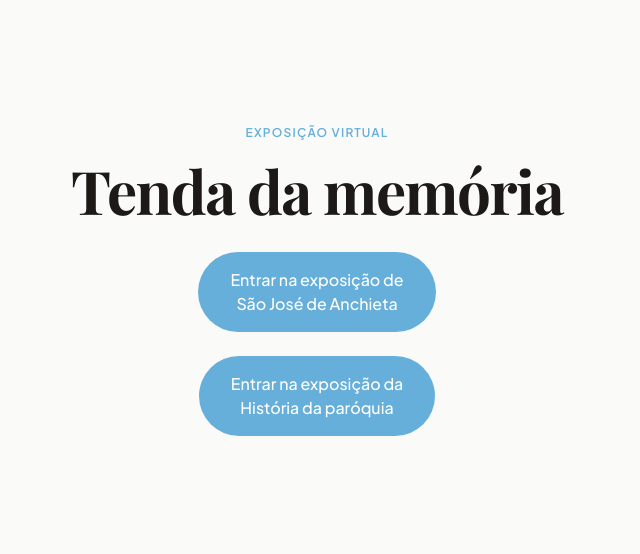
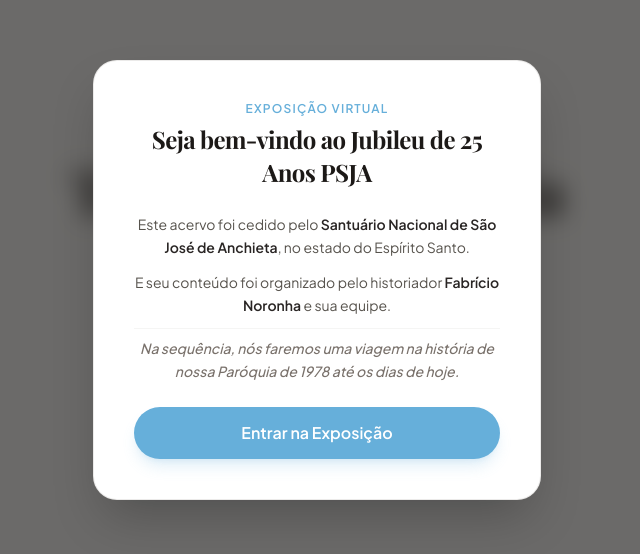
Before and after one commit to Felipe-Monte/exposicao, a Next.js app: page / in a window 1280 px wide. Shown: the part 120-674 px from the top of the page, without its empty margins (323-963 px from the left). Built offline with nearby package versions, Linux system fonts and the light colour scheme; a web font is replaced by a local one.

Commit message:
feat: modal bem vindo

```diff
--- /dev/null
+++ b/app/components/WelcomeModal.tsx
@@ -0,0 +1,60 @@
+'use client';
+
+interface WelcomeModalProps {
+  isOpen: boolean;
+  onClose: () => void;
+}
+
+export default function WelcomeModal({ isOpen, onClose }: WelcomeModalProps) {
+  if (!isOpen) return null;
+
+  return (
+    <div className="fixed inset-0 bg-stone-950/60 backdrop-blur-md z-50 flex items-center justify-center p-4 transition-all duration-300 animate-in fade-in">
+      <div
+        className="bg-white p-8 md:p-10 rounded-3xl shadow-2xl max-w-md w-full border border-stone-200/80 flex flex-col items-center text-center gap-6 relative overflow-hidden animate-in zoom-in-95 duration-300"
+        onClick={(e) => e.stopPropagation()}
+      >
+        {/* Text Contents */}
+        <div className="space-y-4">
+          <div className="space-y-1.5">
+            <span className="block text-xs uppercase tracking-widest text-[#66AFDA] font-semibold font-sans">
+              Exposição Virtual
+            </span>
+            <h2 className="font-serif text-2xl font-bold tracking-tight text-stone-900 leading-snug">
+              Seja bem-vindo ao Jubileu de 25 Anos PSJA
+            </h2>
+          </div>
+
+          <div className="space-y-3 text-stone-600 text-sm leading-relaxed pt-2">
+            <p>
+              Este acervo foi cedido pelo{' '}
+              <strong className="text-stone-800 font-semibold">
+                Santuário Nacional de São José de Anchieta
+              </strong>
+              , no estado do Espírito Santo.
+            </p>
+            <p>
+              E seu conteúdo foi organizado pelo historiador{' '}
+              <strong className="text-stone-800 font-semibold">
+                Fabrício Noronha
+              </strong>{' '}
+              e sua equipe.
+            </p>
+            <p className="text-stone-500 font-medium italic pt-2 border-t border-stone-100">
+              Na sequência, nós faremos uma viagem na história de nossa Paróquia
+              de 1978 até os dias de hoje.
+            </p>
+          </div>
+        </div>
+
+        {/* Action Button */}
+        <button
+          onClick={onClose}
+          className="w-full py-3.5 bg-[#66AFDA] hover:bg-[#529ec9] active:scale-[0.98] text-white font-semibold rounded-full cursor-pointer transition-all duration-200 shadow-lg shadow-[#66AFDA]/20 flex items-center justify-center gap-2 hover:shadow-xl hover:shadow-[#66AFDA]/30"
+        >
+          <span>Entrar na Exposição</span>
+        </button>
+      </div>
+    </div>
+  );
+}
--- a/app/page.tsx
+++ b/app/page.tsx
@@ -5,6 +5,7 @@
 import ButtonLogout from './components/ButtonLogout';
 // import Footer from './components/Footer';
 import ReadingProgressBar from './components/ReadingProgressBar';
+import WelcomeModal from './components/WelcomeModal';
 import Part1 from './components/sections/Part1';
 import Part2 from './components/sections/Part2';
 import Part3 from './components/sections/Part3';
@@ -17,6 +18,7 @@
   const [showSection, setShowSection] = useState(false);
   const [currentSection, setCurrentSection] = useState(1);
   const [exposition, setExposition] = useState<1 | 2>(1);
+  const [showWelcome, setShowWelcome] = useState(true);
 
   const handleRevealExposition1 = () => {
     setExposition(1);
@@ -43,6 +45,7 @@
         !showSection ? 'h-dvh overflow-hidden' : 'min-h-screen justify-between'
       }`}
     >
+      <WelcomeModal isOpen={showWelcome} onClose={() => setShowWelcome(false)} />
       <main
         className={`max-w-4xl w-full mx-auto px-4 flex-1 flex flex-col items-center justify-center ${
           !showSection ? 'h-full py-0' : 'py-12 md:py-20'
```
